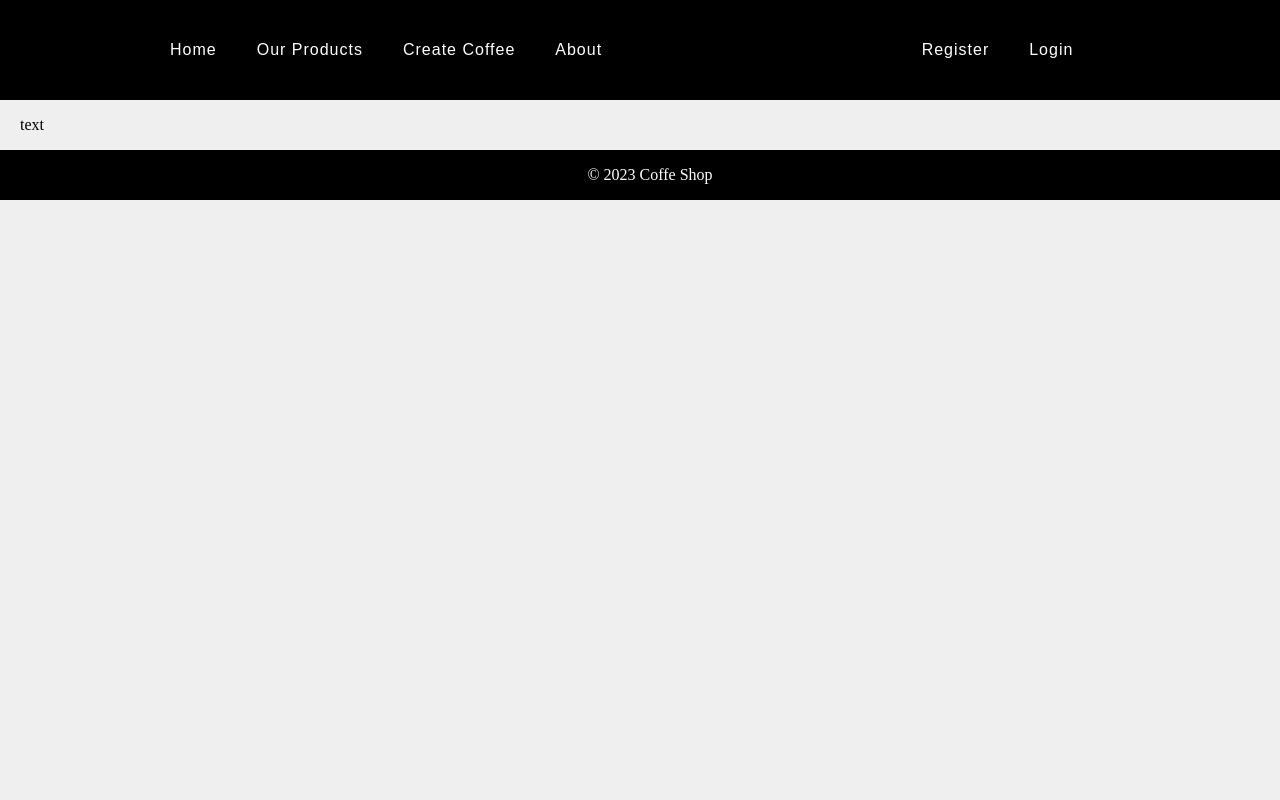
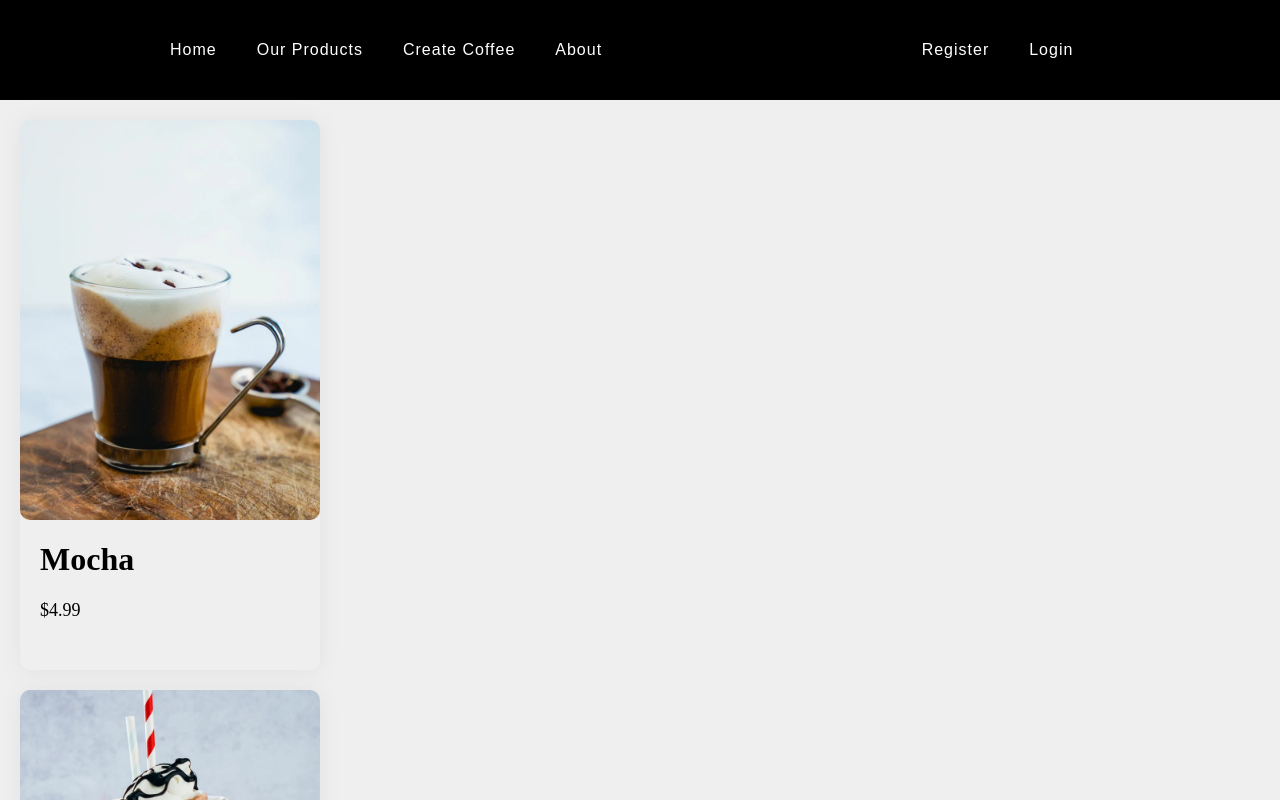
Before and after one commit to MarioAngelov2/Coffee-App, a React (Create React App) app in the folder app/: page /details in a window 1280 px wide. Shown: the top 800 px of the page. Built offline with nearby package versions, Linux system fonts and the light colour scheme.

Commit message:
Update details

```diff
--- a/app/src/pages/Details.jsx
+++ b/app/src/pages/Details.jsx
@@ -1,11 +1,27 @@
 import React from "react";
+import CatalogItem from "../components/CatalogItem";
+import { catalogList } from "../helpers/catalogList";
+import '../styles/Details.css';
 
 function Details() {
   return (
     <div className="details">
-      <p>text</p>
+      <div className="itemDetails">
+        {
+          catalogList.map((itemDetail, key) => {
+            return(
+              <CatalogItem
+              key={key}
+              image={itemDetail.image}
+              name={itemDetail.name}
+              price={itemDetail.price}
+              />
+            )
+          })
+        }
+      </div>
     </div>
-  )
+  );
 }
 
 export default Details;
--- /dev/null
+++ b/app/src/styles/Details.css
@@ -0,0 +1,6 @@
+.details {
+  width: 100%;
+  height: auto;
+  display: flex;
+  flex-direction: column;
+}
```
